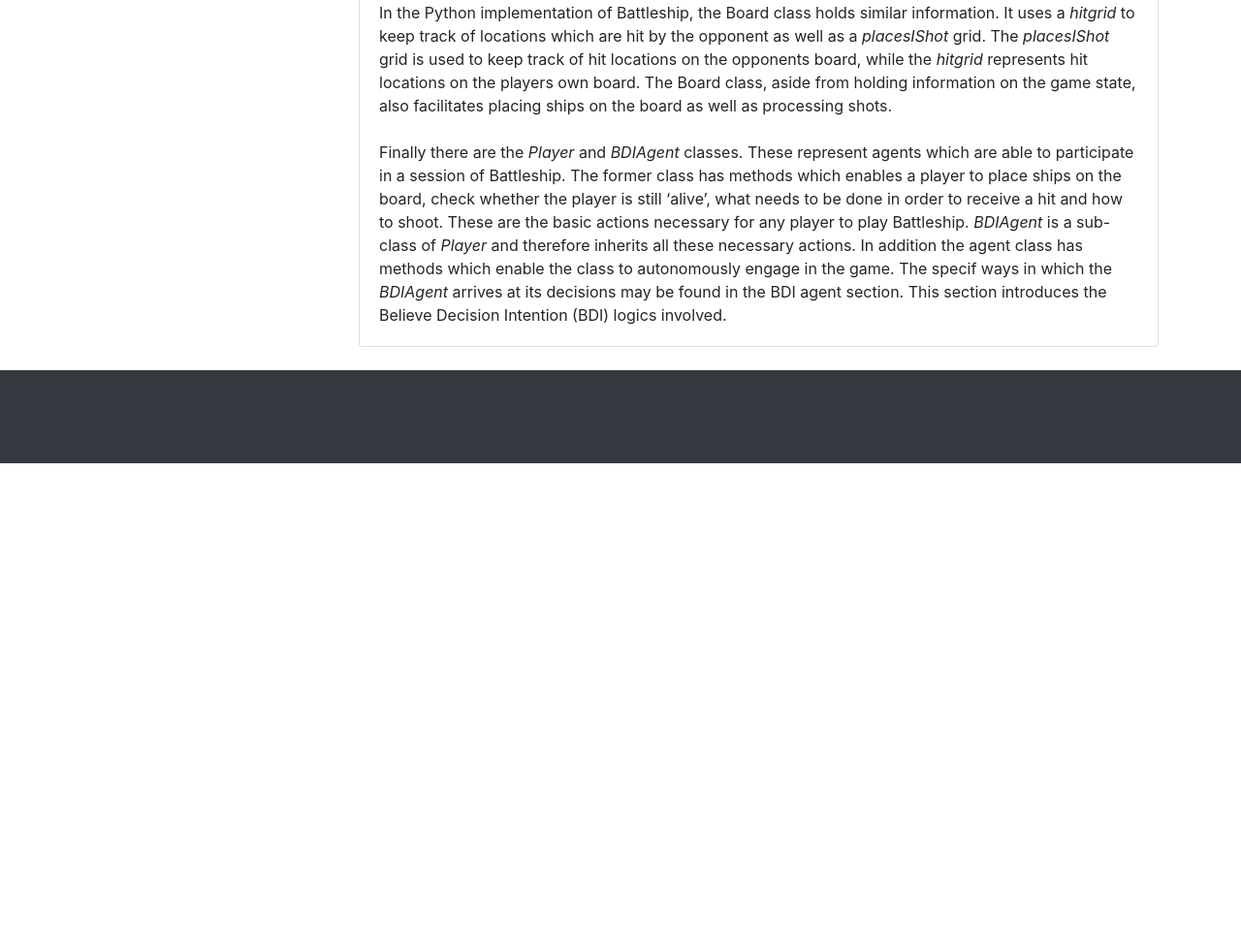
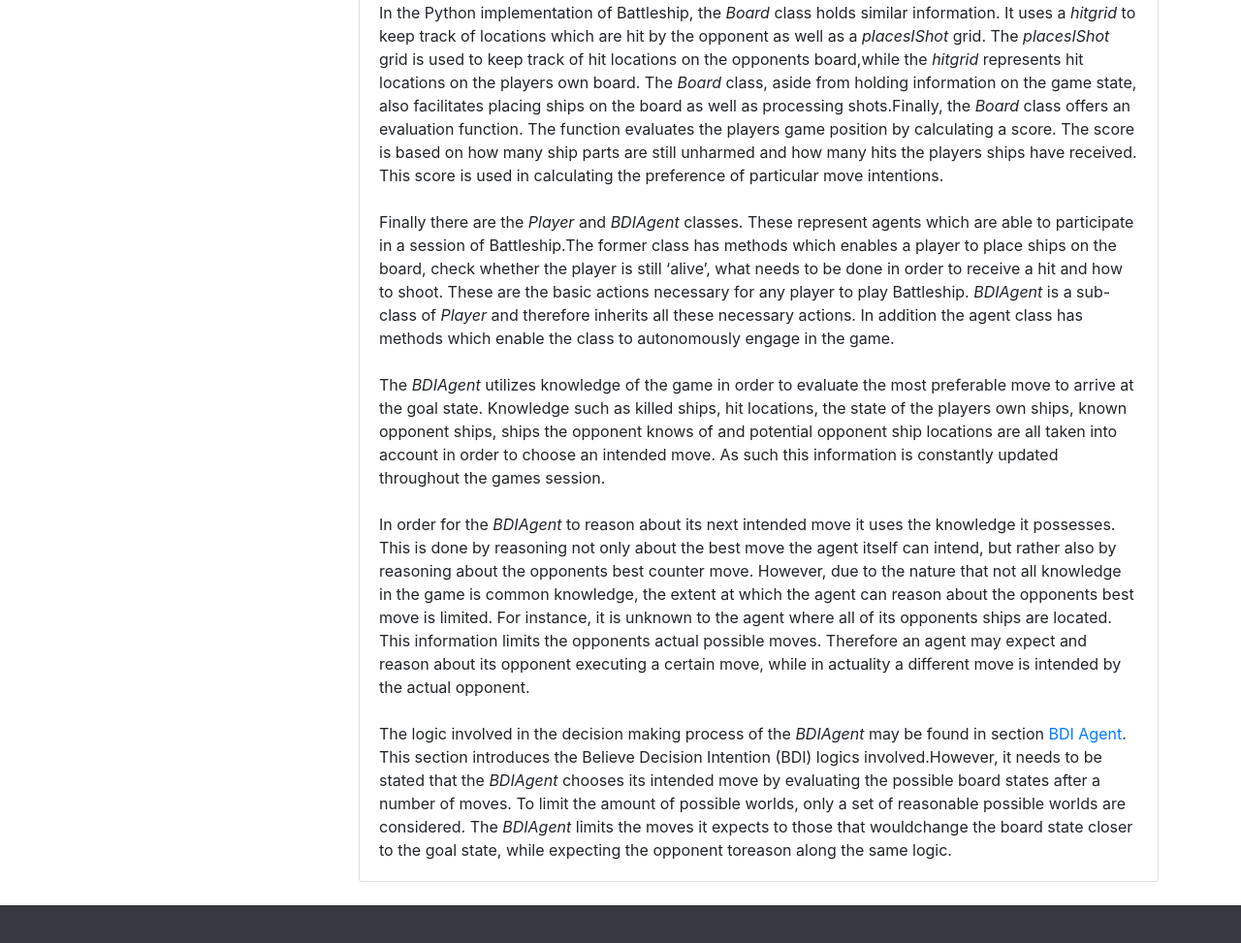
Before and after one commit to DarkZero91/Battleship, a website: page HTML/software_architecture.html in a window 1280 px wide. Shown: the part 1195-2168 px from the top of the page at 97% size. Before the commit the page ends 1673 px from the top, so only its background shows below. Drawn offline with Linux system fonts and the light colour scheme.

Commit message:
Updates software architecture documentation

```diff
--- a/HTML/software_architecture.html
+++ b/HTML/software_architecture.html
@@ -62,14 +62,19 @@
               <h3 class="card-title">Software Architecture</h3>
               <p class="card-text">
                 The game of battleship is built in Python using a total of five classes. These classes are <i>Game</i>, <i>Ship</i>, <i>Board</i>, <i>Player</i> and <i>BDIAgent</i>.
+                <br /><br /> The Game class is the most abstract class and uses methods and logicfound in</span> other classes in order to describe in what manner a session of Battleship is played. In this class such things as switching between players and switching between the two game stages of Battleshipis facilitated.
                 <br /><br />
-                The Game class is the most abstract class and uses methods and logic found in other classes in order to describe in what manner a session of Battleship is played. In this class such things as switching between players and switching between the two game stages of Battleship is facilitated.
+                Battleship evolves around figuring out the locations of the opponents ships by choosing locations to hit. Ships, therefore, are an important element of the game. Battleship uses a total of five ship types. These are the carrier, battleship, cruiser, submarine and destroyer. Within the game these ships differ in only two ways. These are the label or name and the dimensions of the vessel. Due to this ships have been coded by using an inheritance structure. The <i>Ship</i> class holds all information and behavior which is found in all ship types. Each particular ship type is represented by means of a ship specificclass which inherits from the <i>Ship</i> class.
                 <br /><br />
-                Battleship evolves around figuring out the locations of the opponents ships by choosing locations to hit. Ships, therefore, are an important element of the game. Battleship uses a total of five ship types. These are the carrier, battleship, cruiser, submarine and destroyer. Within the game these ships differ in only two ways. These are the label or name and the dimensions of the vessel. Due to this ships have been coded by using an inheritance structure. The <i>Ship</i> class holds all information and behavior which is found in all ship types. Each particular ship type is represented by means of a ship specific class which inherits from the <i>Ship</i> class.
+                Each player has a board at its disposal. In the original version of Battleship, the board holds information on both the location of one players own ships as well as locations of the opponents board which were hit. These locations are marked in such a way as to show whether the location harbored a ship or not. In the Python implementation of Battleship, the <i>Board</i> class holds similar information. It uses a <i>hitgrid</i> to keep track of locations which are hit by the opponent as well as a <i>placesIShot</i> grid. The <i>placesIShot</i> grid is used to keep track of hit locations on the opponents board,while the <i>hitgrid</i> represents hit locations on the players own board. The <i>Board</i> class, aside from holding information on the game state, also facilitates placing ships on the board as well as processing shots.Finally, the <i>Board</i> class offers an evaluation function. The function evaluates the players game position by calculating a score. The score is based on how many ship parts are still unharmed and how many hits the players ships have received. This score is used in calculating the preference of particular move intentions.
                 <br /><br />
-                Each player has a board at its disposal. In the original version of Battleship, the board holds information on both the location of one players own ships as well as locations of the opponents board which were hit. These locations are marked in such a way as to show whether the location harbored a ship or not. In the Python implementation of Battleship, the Board class holds similar information. It uses a <i>hitgrid</i> to keep track of locations which are hit by the opponent as well as a <i>placesIShot</i> grid. The <i>placesIShot</i> grid is used to keep track of hit locations on the opponents board, while the <i>hitgrid</i> represents hit locations on the players own board. The Board class, aside from holding information on the game state, also facilitates placing ships on the board as well as processing shots.
+                Finally there are the <i>Player</i> and <i>BDIAgent</i> classes. These represent agents which are able to participate in a session of Battleship.The former class has methods which enables a player to place ships on the board, check whether the player is still ‘alive’, what needs to be done in order to receive a hit and how to shoot. These are the basic actions necessary for any player to play Battleship. <i>BDIAgent</i> is a sub-class of <i>Player</i> and therefore inherits all these necessary actions. In addition the agent class has methods which enable the class to autonomously engage in the game.
                 <br /><br />
-                Finally there are the <i>Player</i> and <i>BDIAgent</i> classes. These represent agents which are able to participate in a session of Battleship. The former class has methods which enables a player to place ships on the board, check whether the player is still ‘alive’, what needs to be done in order to receive a hit and how to shoot. These are the basic actions necessary for any player to play Battleship. <i>BDIAgent</i> is a sub-class of <i>Player</i> and therefore inherits all these necessary actions. In addition the agent class has methods which enable the class to autonomously engage in the game. The specif ways in which the <i>BDIAgent</i> arrives at its decisions may be found in the BDI agent section. This section introduces the Believe Decision Intention (BDI) logics involved.
+                The <i>BDIAgent</i> utilizes knowledge of the game in order to evaluate the most preferable move to arrive at the goal state. Knowledge such as killed ships, hit locations, the state of the players own ships, known opponent ships, ships the opponent knows of and potential opponent ship locations are all taken into account in order to choose an intended move. As such this information is constantly updated throughout the games session.
+                <br /><br />
+                In order for the <i>BDIAgent</i> to reason about its next intended move it uses the knowledge it possesses.   This is done by reasoning not only about the best move the agent itself can intend, but rather also by reasoning about the opponents best counter move. However, due to the nature that not all knowledge in the game is common knowledge, the extent at which the agent can reason about the opponents best move is limited. For instance, it is unknown to the agent where all of its opponents ships are located. This information limits the opponents actual possible moves. Therefore an agent may expect and reason about its opponent executing a certain move, while in actuality a different move is intended by the actual opponent.
+                <br /><br />
+                The logic involved in the decision making process of the <i>BDIAgent</i> may be found in section <a href="logic.html">BDI Agent</a>. This section introduces the Believe Decision Intention (BDI) logics involved.However, it needs to be stated that the <i>BDIAgent</i> chooses its intended move by evaluating the possible board states after a number of moves. To limit the amount of possible worlds, only a set of reasonable possible worlds are considered. The <i>BDIAgent</i> limits the moves it expects to those that wouldchange the board state closer to the goal state, while expecting the opponent toreason along the same logic.
               </p>
             </div>
           </div>
```
